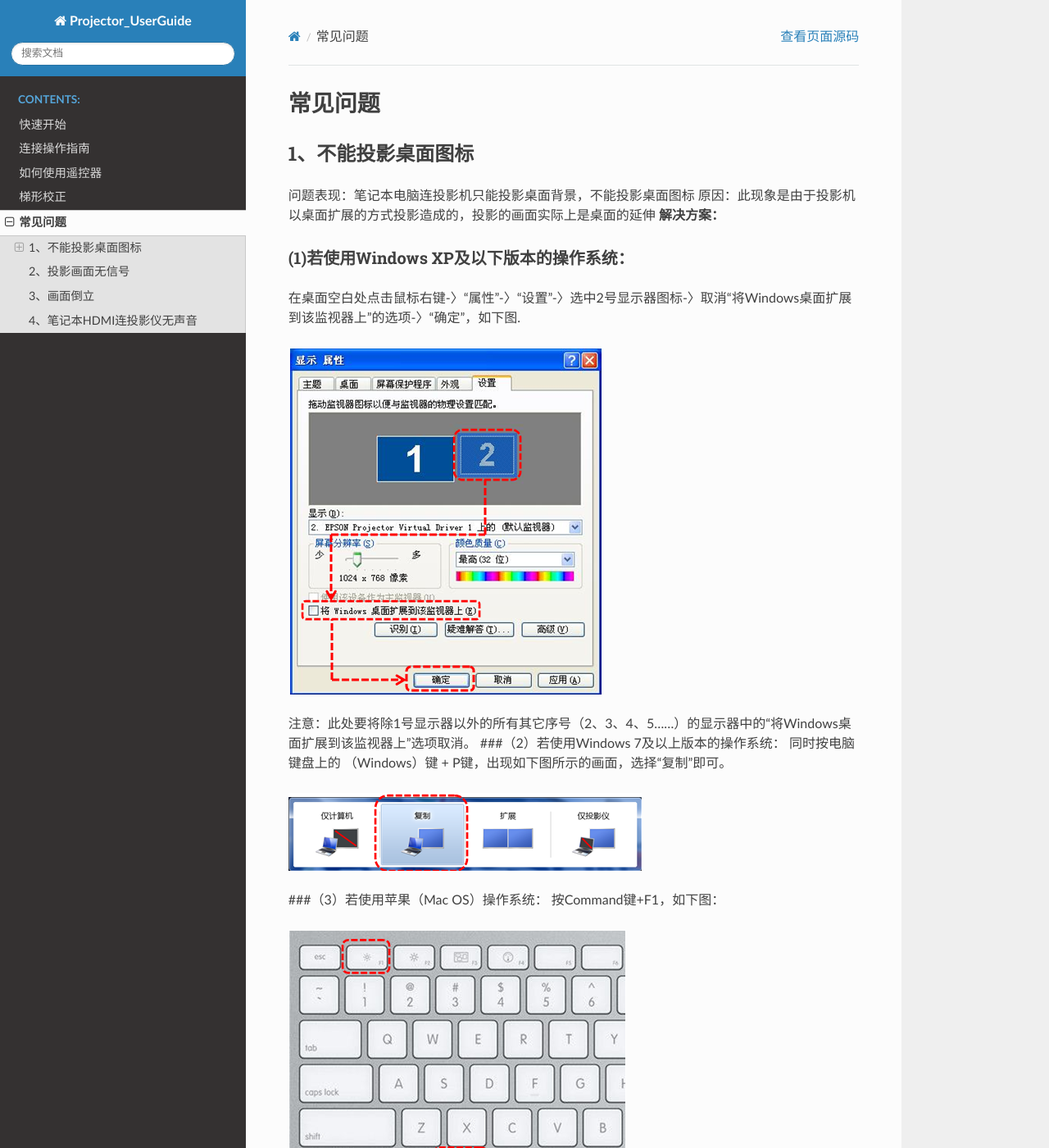
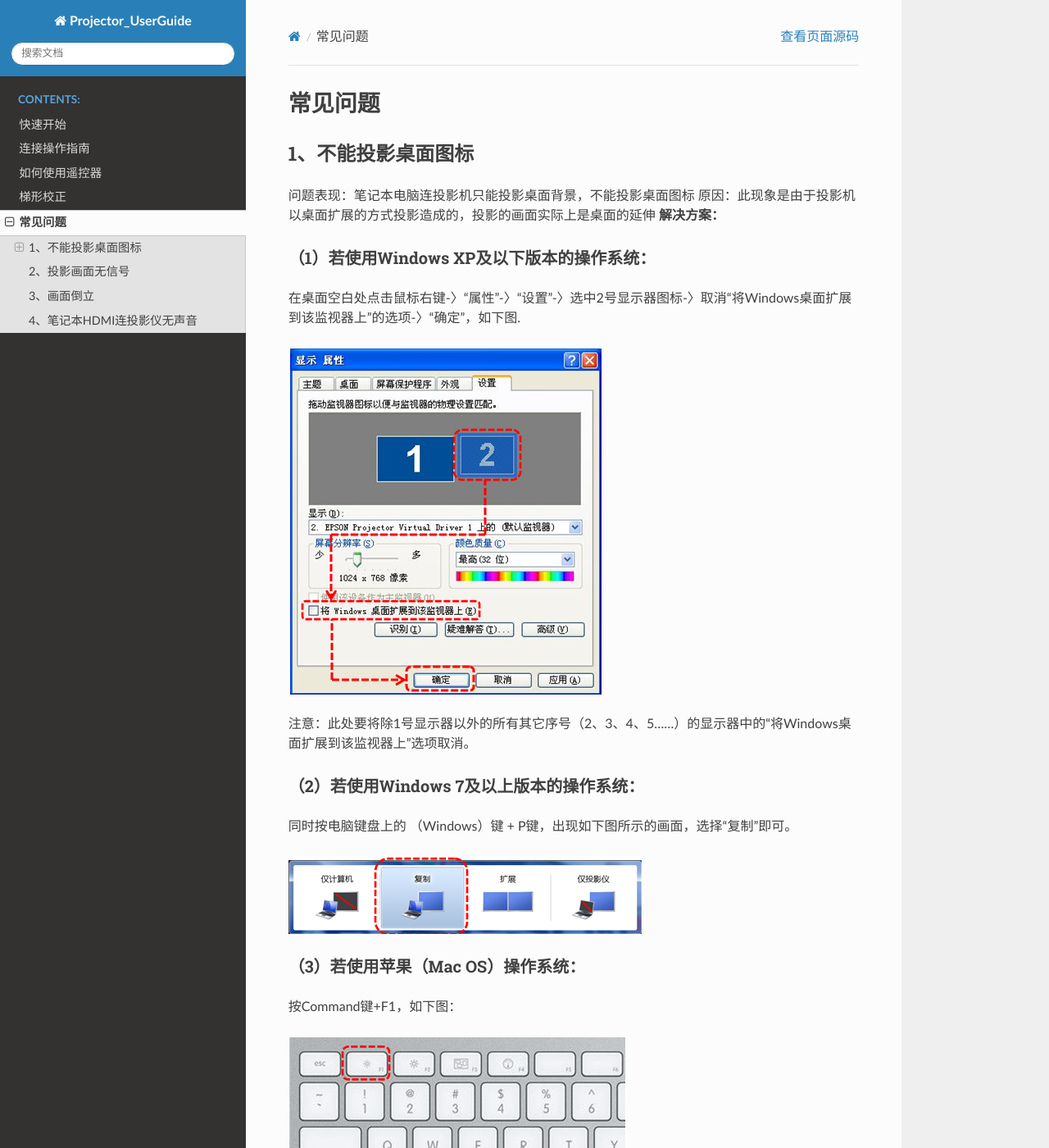
Before and after one commit to licheng0573/Projector_User-Guide, a Sphinx documentation site: the page built from source/FAQ.md, in a window 1280 px wide and 1400 px high. Shown: the whole window at 82% size. Built offline with Sphinx 7.4.7 and the Read the Docs theme 2.0.0, drawn with Linux system fonts in a browser that asks for light colours.

```diff
--- a/source/FAQ.md
+++ b/source/FAQ.md
@@ -6,7 +6,7 @@
 原因：此现象是由于投影机以桌面扩展的方式投影造成的，投影的画面实际上是桌面的延伸
 **解决方案：**
 
-### (1)若使用Windows XP及以下版本的操作系统：
+### （1）若使用Windows XP及以下版本的操作系统：
 
   在桌面空白处点击鼠标右键-〉“属性”-〉“设置”-〉选中2号显示器图标-〉取消“将Windows桌面扩展到该监视器上”的选项-〉“确定”，如下图.
 <!-- tocstop -->
@@ -14,13 +14,13 @@
  ![](/images/1.bmp)
 
 注意：此处要将除1号显示器以外的所有其它序号（2、3、4、5……）的显示器中的“将Windows桌面扩展到该监视器上”选项取消。
-###（2）若使用Windows 7及以上版本的操作系统：
+### （2）若使用Windows 7及以上版本的操作系统：
   同时按电脑键盘上的 （Windows）键 + P键，出现如下图所示的画面，选择“复制”即可。
 <!-- tocstop -->
 
  ![](/images/2.bmp)
 
-###（3）若使用苹果（Mac OS）操作系统：
+### （3）若使用苹果（Mac OS）操作系统：
   按Command键+F1，如下图：
   <!-- tocstop -->
 
```
